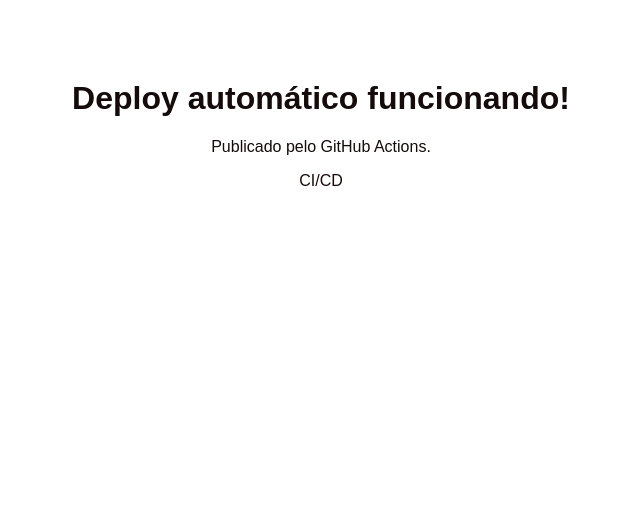
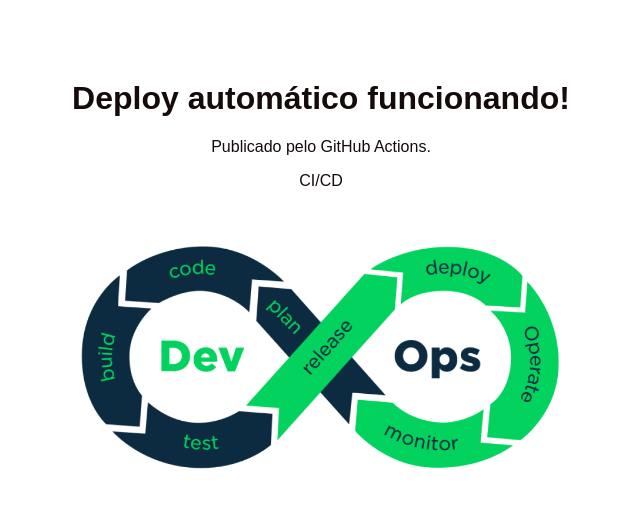
Before and after one commit to oguinunes/CI-CD-, a website: page index.html in a window 1280 px wide. Shown: the whole page, without its empty margins (319-959 px from the left). Drawn offline with Linux system fonts and the light colour scheme.

Commit message:
Adicionar imagem

```diff
--- a/index.html
+++ b/index.html
@@ -10,5 +10,6 @@
   <h1> Deploy automático funcionando!</h1>
   <p>Publicado pelo GitHub Actions.</p>
   <p id="nomes">CI/CD</p>
+  <img src="/images/devops.png" alt="Imagem de DevOps">
 </body>
 </html>
--- a/style.css
+++ b/style.css
@@ -10,3 +10,8 @@
   font-size: 20px;
   color: #150b0b;
 }
+
+img {
+  width: 500px;
+  margin-top: 20px;
+}
```
Also changed, not shown: calculadora.test.js (+1 -1 lines), images/devops.png (added).
